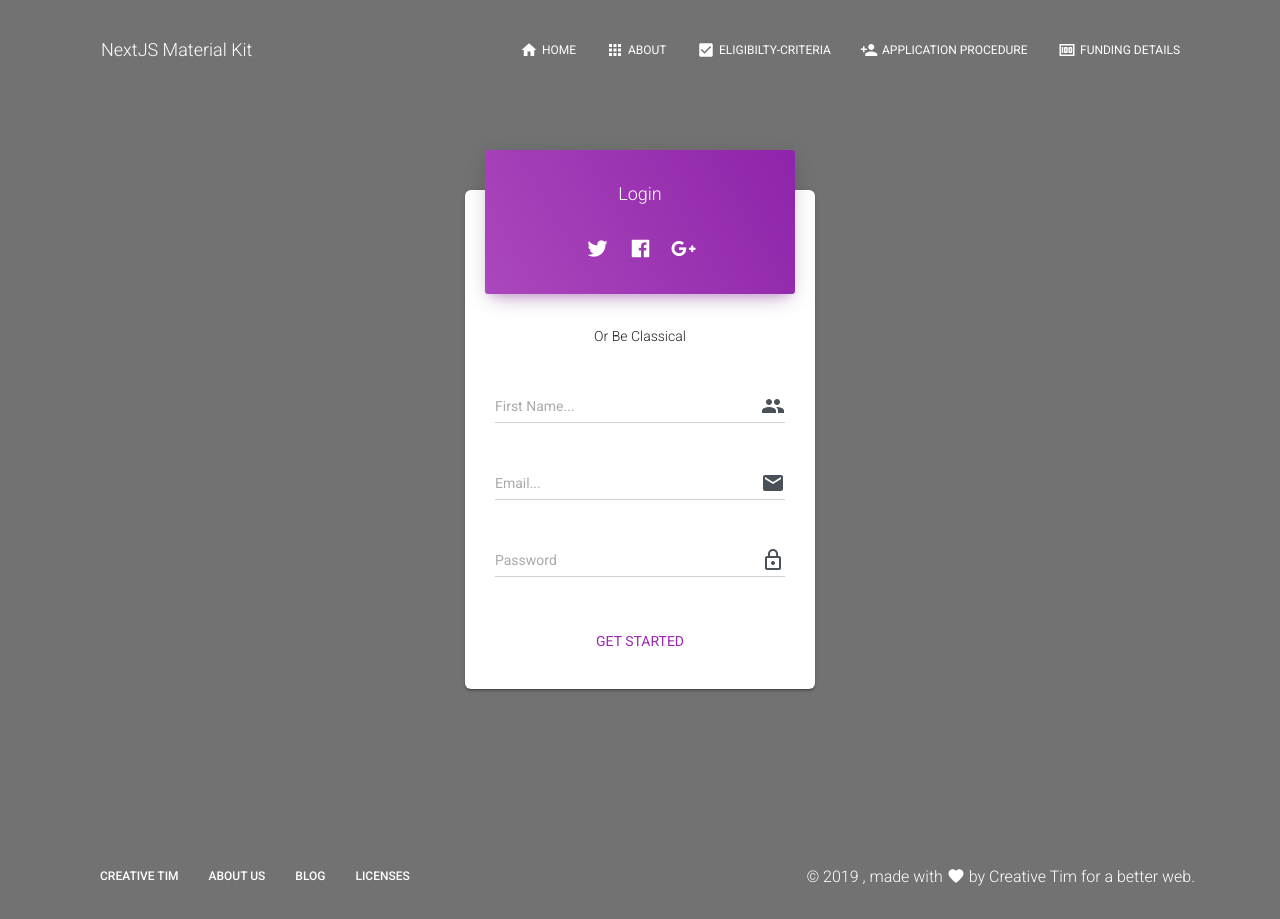
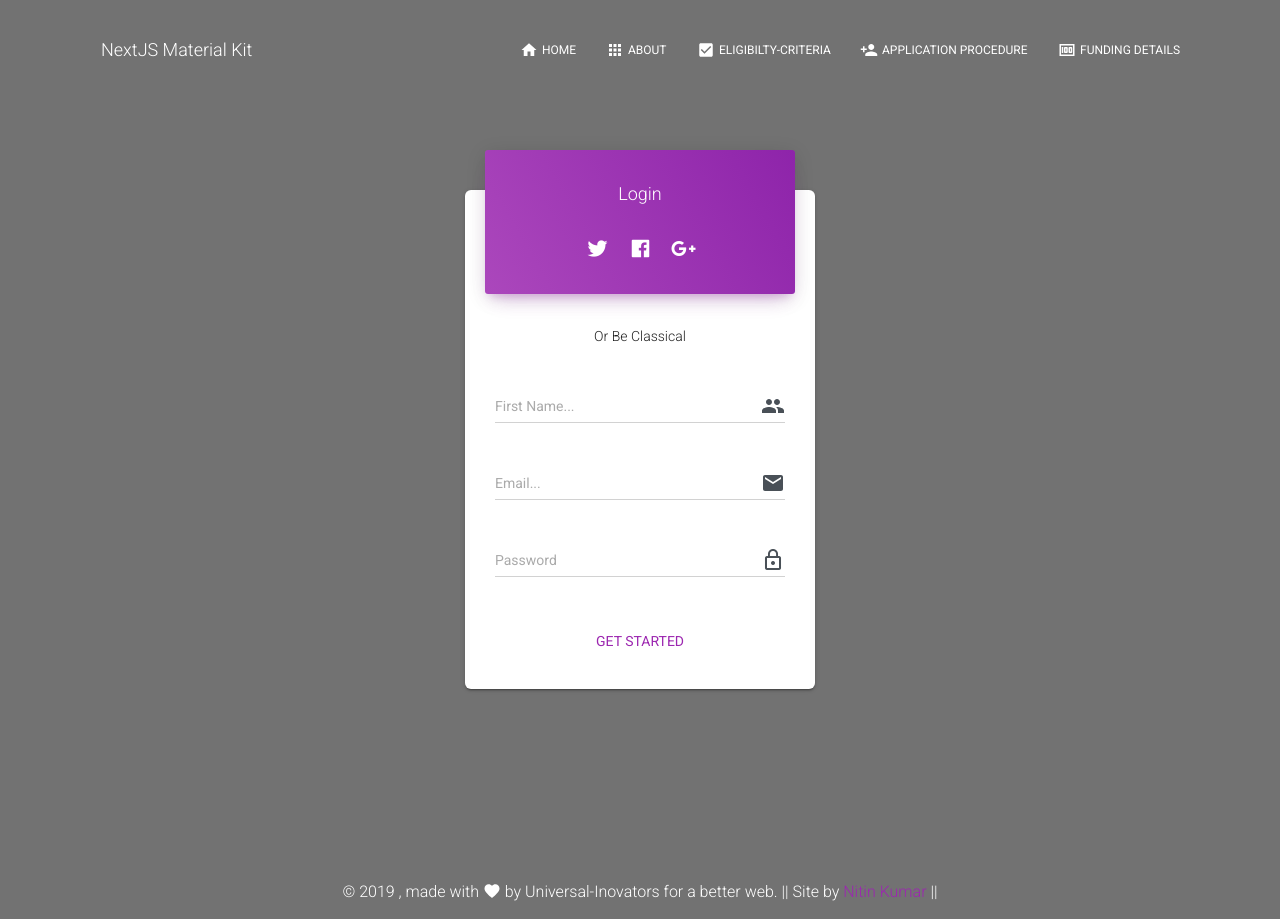
Before and after one commit to snitin315/startup-website, a Next.js app: page /login in a window 1280 px wide. Built offline with nearby package versions, Linux system fonts and the light colour scheme.

Commit message:
update footer

```diff
--- a/components/Footer/Footer.js
+++ b/components/Footer/Footer.js
@@ -29,57 +29,17 @@ export default function Footer(props) {
   return (
     <footer className={footerClasses}>
       <div className={classes.container}>
-        <div className={classes.left}>
-          <List className={classes.list}>
-            <ListItem className={classes.inlineBlock}>
-              <a
-                href="https://www.creative-tim.com/?ref=njsmk-footer"
-                className={classes.block}
-                target="_blank"
-              >
-                Creative Tim
-              </a>
-            </ListItem>
-            <ListItem className={classes.inlineBlock}>
-              <a
-                href="https://www.creative-tim.com/presentation?ref=njsmk-footer"
-                className={classes.block}
-                target="_blank"
-              >
-                About us
-              </a>
-            </ListItem>
-            <ListItem className={classes.inlineBlock}>
-              <a
-                href="http://blog.creative-tim.com/?ref=njsmk-footer"
-                className={classes.block}
-                target="_blank"
-              >
-                Blog
-              </a>
-            </ListItem>
-            <ListItem className={classes.inlineBlock}>
-              <a
-                href="https://www.creative-tim.com/license?ref=njsmk-footer"
-                className={classes.block}
-                target="_blank"
-              >
-                Licenses
-              </a>
-            </ListItem>
-          </List>
-        </div>
-        <div className={classes.right}>
+        <div>
           &copy; {1900 + new Date().getYear()} , made with{" "}
           <Favorite className={classes.icon} /> by{" "}
           <a
-            href="https://www.creative-tim.com?ref=njsmk-footer"
+            href="/"
             className={aClasses}
             target="_blank"
           >
-            Creative Tim
+            Universal-Inovators
           </a>{" "}
-          for a better web.
+          for a better web. || Site by <a href="https://github.com/snitin315">Nitin Kumar</a> ||
         </div>
       </div>
     </footer>
```
